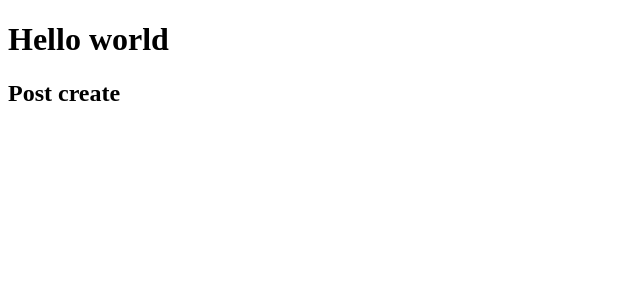
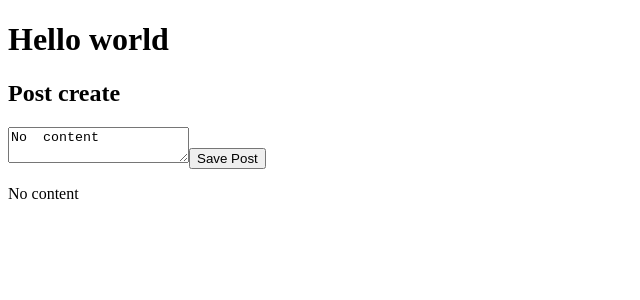
Before and after one commit to RahulRexx/Mean-with-Fun, an Angular app: page / in a window 1280 px wide. Shown: the top 300 px of the page, without its empty margins (0-640 px from the left). Built offline with nearby package versions, Linux system fonts and the light colour scheme.

Commit message:
rendering inputs

```diff
--- a/src/app/posts/post-create/post-create.component.html
+++ b/src/app/posts/post-create/post-create.component.html
@@ -1 +1,4 @@
 <h2>Post create</h2>
+<textarea>{{ newPost }}</textarea>
+<button (click)="onAddPost()">Save Post</button>
+<p>{{ newPost }}</p>
--- a/src/app/posts/post-create/post-create.component.ts
+++ b/src/app/posts/post-create/post-create.component.ts
@@ -5,5 +5,8 @@ import { Component } from '@angular/core';
   templateUrl: './post-create.component.html'
 })
 export class PostCreateComponent {
-  title = 'angularapp';
+  newPost = "No  content";  //property name
+  onAddPost() {
+    this.newPost = "New post"
+  }
 }
```
